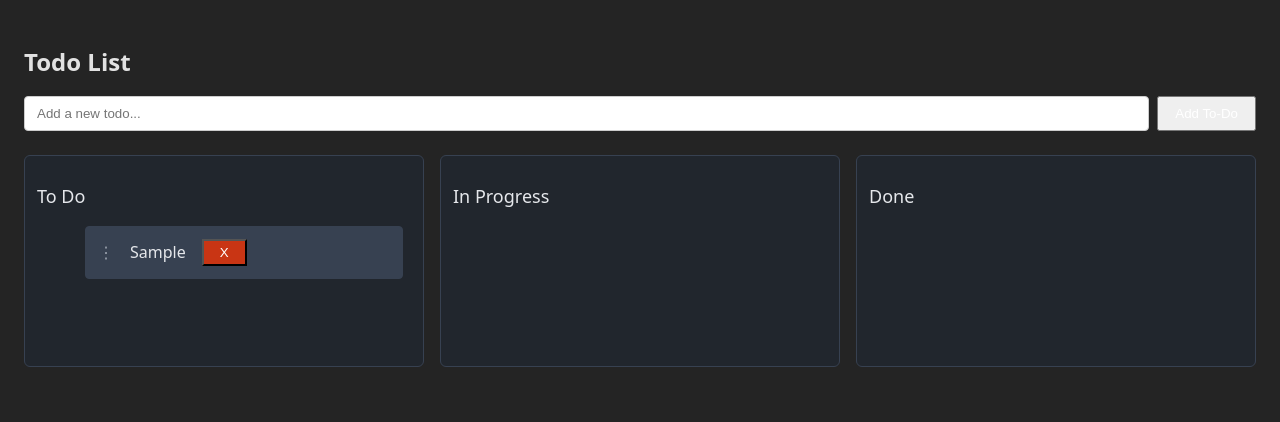
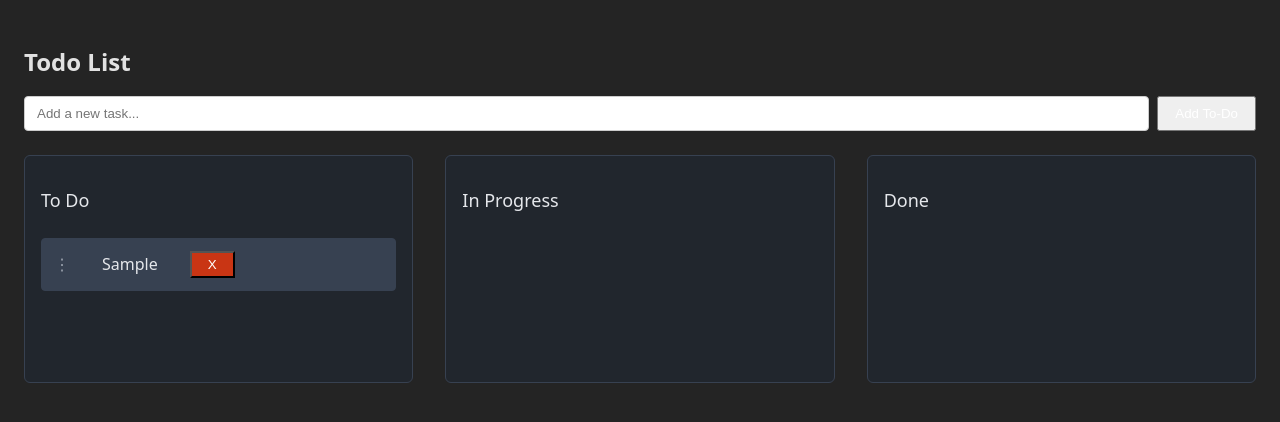
Before and after one commit to renashen314/Drag-and-Drop-Todo-List, a React (Vite) app: page / in a window 1280 px wide. Both pictures are taken after typing "Sample" into the empty fields and a click on the button "Add To-Do". Shown: the top 422 px of the page. Built offline with nearby package versions, Linux system fonts and the light colour scheme.

Commit message:
fix over all styling

```diff
--- a/src/components/Column.tsx
+++ b/src/components/Column.tsx
@@ -9,35 +9,34 @@ import { useDroppable } from "@dnd-kit/core";
 
 interface ColumnProps {
   id: TodoStatus;
-  todos: TodoProps[];
+  tasks: TodoProps[];
   title: string;
   handleDeleteTodo: (id: string) => void;
 }
 
-const Column = ({ id, todos, title, handleDeleteTodo }: ColumnProps) => {
+const Column = ({ id, tasks, title, handleDeleteTodo }: ColumnProps) => {
   const {isOver, setNodeRef} = useDroppable({id})
   return (
     <>
-        <div className="todo-col" ref={setNodeRef} style={{backgroundColor: isOver? "rgba(91, 120, 160, 0.5)" : "rgba(31, 41, 55, 0.5)"}}>
-          <div>
-            <h2 className="todo-column-title">{title}</h2>
+        <div className="task-container" ref={setNodeRef} style={{backgroundColor: isOver? "rgba(91, 120, 160, 0.5)" : "rgba(31, 41, 55, 0.5)"}}>
+            <h2 className="task-column-title">{title}</h2>
               <SortableContext
-                items={todos.map(todo => todo.id)}
+                items={tasks.map(task => task.id)}
                 strategy={verticalListSortingStrategy}
               >
-            <ul>
-                {todos
-                  .map((todo: TodoProps) => (
+            <ul className="task-list">
+                {tasks
+                  .map((task: TodoProps) => (
                     <Task
-                      id={todo.id}
-                      key={todo.id}
-                      text={todo.text}
+                      id={task.id}
+                      key={task.id}
+                      text={task.text}
                       handleDeleteTodo={handleDeleteTodo}
                     />
                   ))}
             </ul>
               </SortableContext>
-          </div>
+
         </div>
     </>
   );
--- a/src/components/Task.tsx
+++ b/src/components/Task.tsx
@@ -18,7 +18,7 @@ const Task = ({ id, text, handleDeleteTodo }: TaskProps) => {
 
   return (
     <div>
-      <li className="todo-item" ref={setNodeRef} style={style} {...attributes} {...listeners}>
+      <li  className="task-item" ref={setNodeRef} style={style} {...attributes} {...listeners}>
         <span className="icon">⋮</span>
         <span>{text}</span>
         <button onClick={() => handleDeleteTodo(id)} className="delete-btn">
--- a/src/components/TodoList.tsx
+++ b/src/components/TodoList.tsx
@@ -20,10 +20,10 @@ import useLocalStorage from "../hooks/useLocalStorage";
 import Column from "./Column";
 
 const TodoList = () => {
-  const [todos, setTodos] = useLocalStorage("to-do list", []);
+  const [tasks, setTodos] = useLocalStorage("to-do list", []);
   const [newTodo, setNewTodo] = useState<string>("");
   const [activeId, setActiveId] = useState<UniqueIdentifier | null>(null);
-  const [cols, setCols] = useState<ColumnTypes[]>([
+  const [containers, setContainers] = useState<ColumnTypes[]>([
     {
       id: "to-do",
       title: "To Do",
@@ -41,15 +41,15 @@ const TodoList = () => {
     },
   ]);
 
-  // Sync cols with todos whenever todos change
+  // Sync containers with tasks whenever tasks change
   useEffect(() => {
-    setCols(prevCols =>
-      prevCols.map(col => ({
-        ...col,
-        items: todos.filter(todo => todo.status === col.id)
+    setContainers(prev =>
+      prev.map(con => ({
+        ...con,
+        items: tasks.filter(task => task.status === con.id)
       }))
     );
-  }, [todos]);
+  }, [tasks]);
 
   const handleAddTodo = useCallback(
     (e: React.FormEvent<HTMLFormElement>) => {
@@ -85,74 +85,29 @@ const TodoList = () => {
     }
 
     setTodos(
-      todos.map((todo) => {
-        if (todo.id === active.id) {
+      tasks.map((task) => {
+        if (task.id === active.id) {
           return {
-            ...todo,
+            ...task,
             status: overContainerId,
           };
         } else {
-          return todo;
+          return task;
         }
       })
     );
 
     if (active.id !== over.id) {
-      setTodos((todos) => {
-        const originalPos = todos.findIndex(t => t.id === active.id)
-        const newPos = todos.findIndex(t => t.id === over.id)
-        return arrayMove(todos, originalPos, newPos);
+      setTodos((tasks) => {
+        const originalPos = tasks.findIndex(t => t.id === active.id)
+        const newPos = tasks.findIndex(t => t.id === over.id)
+        return arrayMove(tasks, originalPos, newPos);
       })
     }
 
   };
 
-  // const handleDragEnd = (event: DragEndEvent) => {
-  //   const { active, over } = event;
-  //   if (!over) {
-  //     setActiveId(null);
-  //     return;
-  //   }
 
-  //   const activeContainerId = findContainerId(active.id);
-  //   const overContainerId = findContainerId(over.id);
-
-  //   if (!activeContainerId || !overContainerId) {
-  //     setActiveId(null);
-  //     return;
-  //   }
-
-  //   // Handle same container reordering
-  //   if (activeContainerId === overContainerId && active.id !== over.id) {
-  //     const containerIndex = cols.findIndex((c) => c.id === activeContainerId);
-  //     if (containerIndex === -1) {
-  //       setActiveId(null);
-  //       return;
-  //     }
-
-  //     const container = cols[containerIndex];
-  //     const activeIndex = container.items.findIndex(
-  //       (item) => item.id === active.id
-  //     );
-  //     const overIndex = container.items.findIndex(
-  //       (item) => item.id === over.id
-  //     );
-  //     if (activeIndex !== -1 && overIndex !== -1) {
-  //       const newItems = arrayMove(container.items, activeIndex, overIndex);
-  //       setCols((cols) => {
-  //         return cols.map((c, i) => {
-  //           if (i === containerIndex) {
-  //             return { ...c, items: newItems };
-  //           }
-  //           return c;
-  //         });
-  //       });
-  //     }
-  //   }
-
-
-  //   setActiveId(null);
-  // };
 
   const handleDragStart = (event: DragStartEvent) => {
     setActiveId(event.active.id);
@@ -168,7 +123,7 @@ const TodoList = () => {
     if (activeContainerId === overContainerId && active.id !== over.id) return;
     if (activeContainerId === overContainerId) return;
 
-    setCols((prev) => {
+    setContainers((prev) => {
       const activeContainer = prev.find((c) => c.id === activeContainerId);
       if (!activeContainer) return prev;
 
@@ -216,15 +171,15 @@ const TodoList = () => {
 
   // This function prevents item from picking up the over item's id as its new status
   const findContainerId = (itemId) => {
-    if (cols.some((col) => col.id === itemId)) {
+    if (containers.some((container) => container.id === itemId)) {
       return itemId;
     }
-    return cols.find((col) => col.items.some((item) => item.id === itemId))?.id;
+    return containers.find((container) => container.items.some((item) => item.id === itemId))?.id;
   };
 
 const getActiveItem = () => {
-  for (const col of cols) {
-    const item = col.items.find((item) => item.id === activeId)
+  for (const container of containers) {
+    const item = container.items.find((item) => item.id === activeId)
     if (item) return item
   }
   return null
@@ -243,26 +198,26 @@ const getActiveItem = () => {
 
   const filteredTodos = useMemo(
     () => ({
-      todo: todos.filter((t) => t.status === "to-do"),
-      inProgress: todos.filter((t) => t.status === "in-progress"),
-      done: todos.filter((t) => t.status === "done"),
+      task: tasks.filter((t) => t.status === "to-do"),
+      inProgress: tasks.filter((t) => t.status === "in-progress"),
+      done: tasks.filter((t) => t.status === "done"),
     }),
-    [todos]
+    [tasks]
   );
 
   return (
-    <div className="todo-container">
-      <h2 className="todo-title">Todo List</h2>
+    <div className="app-container">
+      <h2 className="task-title">Todo List</h2>
 
-      <form onSubmit={handleAddTodo} className="todo-form">
+      <form onSubmit={handleAddTodo} className="task-form">
         <input
           type="text"
           value={newTodo}
           onChange={(e) => setNewTodo(e.target.value)}
-          placeholder="Add a new todo..."
-          className="todo-input"
+          placeholder="Add a new task..."
+          className="task-input"
         />
-        <button type="submit" className="add-todo-button">
+        <button type="submit" className="add-task-button">
           Add To-Do
         </button>
       </form>
@@ -274,17 +229,17 @@ const getActiveItem = () => {
         onDragOver={handleDragOver}
         sensors={sensors}
       >
-        <div className="todo-columns">
-          {cols.map((col) => (
-            <div key={col.id}>
+        <div className="task-columns">
+          {containers.map((container) => (
+            <div key={container.id}>
               <Column
-                id={col.id}
-                title={col.title}
-                todos={
+                id={container.id}
+                title={container.title}
+                tasks={
                   filteredTodos[
-                    col.id === "to-do"
-                      ? "todo"
-                      : col.id === "in-progress"
+                    container.id === "to-do"
+                      ? "task"
+                      : container.id === "in-progress"
                       ? "inProgress"
                       : "done"
                   ]
@@ -294,7 +249,10 @@ const getActiveItem = () => {
             </div>
           ))}
         </div>
-        <DragOverlay>
+        <DragOverlay
+        dropAnimation={{
+          duration:150,
+        }}>
           {activeId ? (
             <ItemOverlay>
               {getActiveItem()?.text}
@@ -309,7 +267,7 @@ const getActiveItem = () => {
 const ItemOverlay = ({children}:{children: React.ReactNode}) => {
   return (
     <div>
-      <div className="todo-item-overlay">
+      <div className="todo-item">
         <span className="icon">⋮</span>
         <span>{children}</span>
         <button>
--- a/src/index.css
+++ b/src/index.css
@@ -16,72 +16,77 @@ li {
   list-style: none;
 }
 
-.todo-container {
+
+.app-container {
   padding: 1rem;
 }
 
-.todo-title {
+.task-title {
   font-size: 1.5rem;
   font-weight: 700;
   margin-bottom: 1rem;
 }
 
-.todo-form {
+.task-form {
   display: flex;
   gap: 0.5rem;
   margin-bottom: 1.5rem;
 }
 
-.todo-input {
+.task-input {
   border: 1px solid #ccc;
   padding: 0.5rem 0.75rem;
   flex: 1;
   border-radius: 0.25rem;
 }
 
-.add-todo-button {
+.add-task-button {
   color: white;
   padding: 0.5rem 1rem;
   cursor: pointer;
 }
 
-.todo-columns {
+.task-columns {
   display: grid;
   grid-template-columns: 1fr;
-  gap: 1rem;
+  gap: 2rem;
 }
 
 @media (min-width: 768px) {
-  .todo-columns {
+  .task-columns {
     grid-template-columns: repeat(3, 1fr);
   }
 }
 
-.todo-column-title {
+.task-column-title {
   color: #e5e7eb;
   font-size: 1.125rem;
   font-weight: 500;
   margin-bottom: 0.5rem;
 }
 
-.todo-col {
+.task-container {
   display: flex;
   flex-direction: column;
-  gap: 2;
   height: 100%;
   min-height: 10rem;
   border-radius: 0.375rem;
   border: 1px solid #374151;
-  padding: 0.75rem;
+  padding: 1rem;
+  background-color: rgba(31, 41, 55, 0.5)
 }
 
+.task-list {
+  display: flex;
+  flex-direction: column;
+  padding: 0;
+  gap: 0.5em;
+}
 
-
-.todo-item {
+.task-item {
   display: flex;
   align-items: center;
-  margin: 0.5rem;
-  gap: 1rem;
+  gap: 2rem;
   border: 1px solid #374151;
   padding: 0.75rem;
   border-radius: 0.25rem;
@@ -90,7 +95,8 @@ li {
   touch-action: none;
   color: #e5e7eb;
 }
-.todo-item-overlay {
+
+.task-item-overlay {
   border: 1px solid #4c5a70;
   padding: 0.75rem;
   border-radius: 0.25rem;
```
Also changed, not shown: 1 other file (tests, documents, lock files or other folders).
